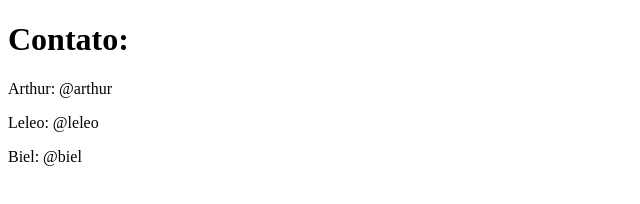
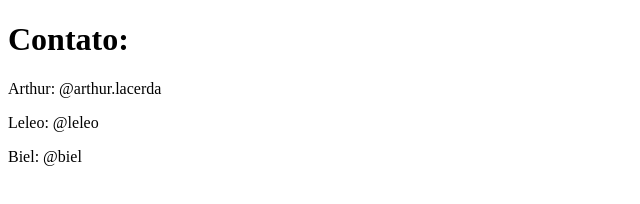
Before and after one commit to arks-lacerda/github-for-teams, a plain HTML site: page contato.html in a window 1280 px wide. Shown: the full height of the page, 0-640 px from the left. Drawn offline with Linux system fonts and the light colour scheme.

Commit message:
change my profile to new profile

```diff
--- a/contato.html
+++ b/contato.html
@@ -8,7 +8,7 @@
 </head>
 <body>
     <h1>Contato:</h1>
-    <p>Arthur: @arthur</p>
+    <p>Arthur: @arthur.lacerda</p>
     <p>Leleo: @leleo</p>
     <p>Biel: @biel</p>
 </body>
```
